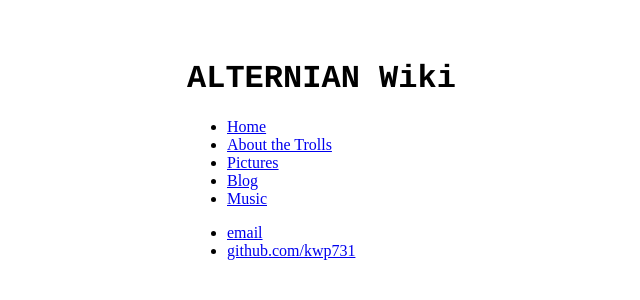
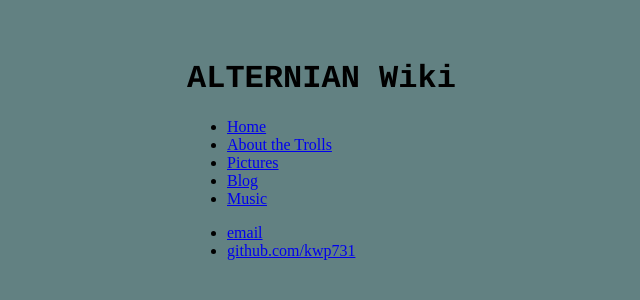
Before and after one commit to kwp731/kwp731.github.io, a Jekyll site: the page built from index.html, in a window 1280 px wide. Shown: the top 300 px of the page, without its empty margins (5-645 px from the left). Built offline with Jekyll 4.4.1, drawn with Linux system fonts in a browser that asks for light colours.

Commit message:
added background color

```diff
--- a/_layouts/default.html
+++ b/_layouts/default.html
@@ -6,7 +6,7 @@
    <!-- link to main stylesheet -->
 	 <link rel="stylesheet" type="text/css" href="/css/main.css">
 </head>
-
+	<style> body { background-color:#628182; } </style>
 <body>
 	<h1 style="color:burgundy;font-family:courier">ALTERNIAN Wiki</h1>
 			<nav>
```
